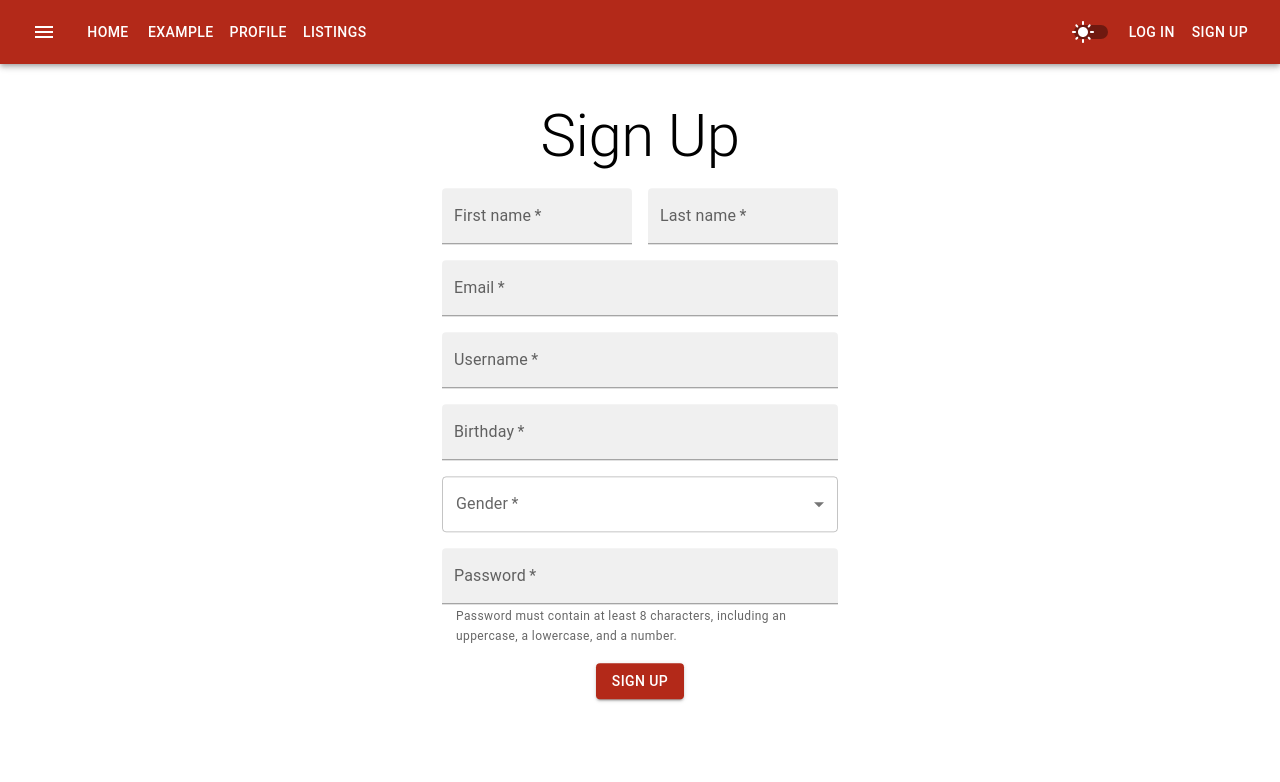
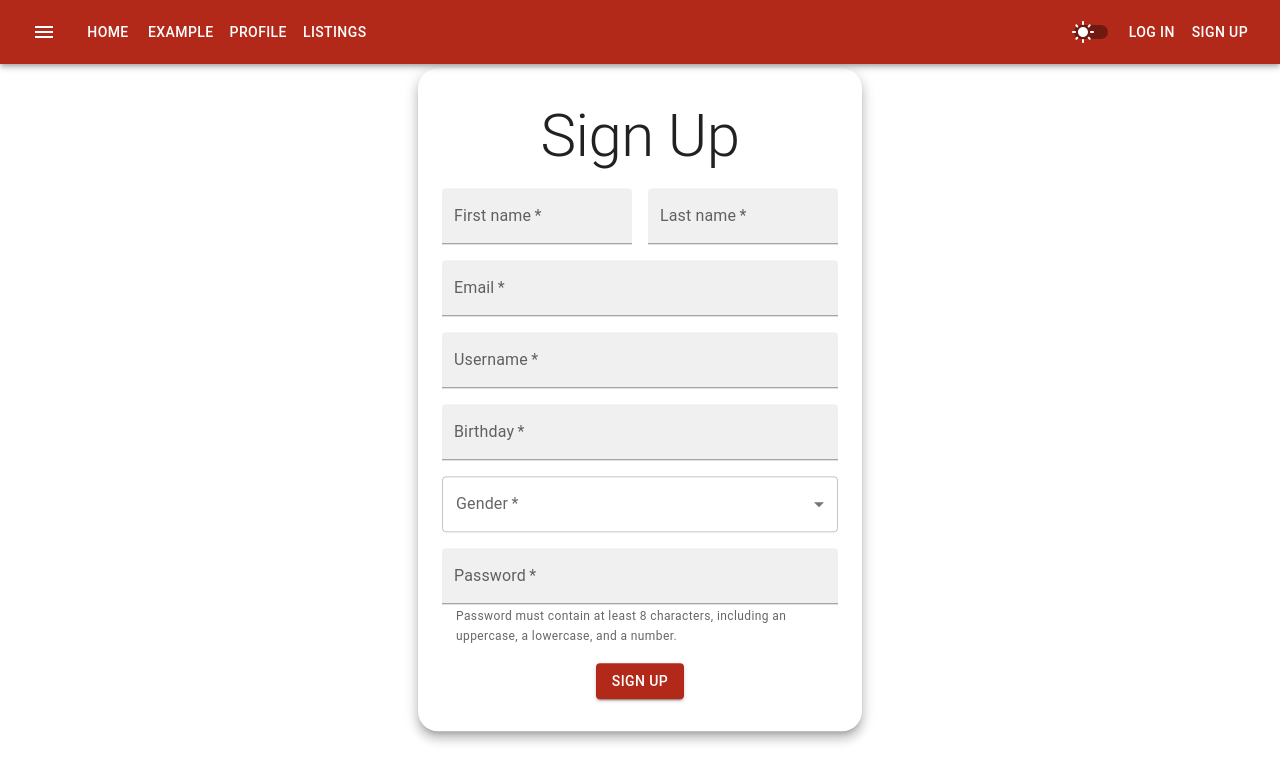
Before and after one commit to BCRLeo/RoamIt, a React (Vite) app in the folder frontend/: page /signup in a window 1280 px wide. Shown: the top 782 px of the page. Built offline with nearby package versions, Linux system fonts and the light colour scheme; no server answers.

Commit message:
update auth forms with new PopUp component

```diff
--- /dev/null
+++ b/frontend/src/components/PopUp/PopUp.tsx
@@ -0,0 +1,24 @@
+import { Card, Container, useTheme } from "@mui/material";
+import { ReactNode } from "react";
+
+export default function PopUp({ children }: { children: ReactNode }) {
+    const theme = useTheme();
+
+    return (
+        <Container
+            component = { Card }
+            maxWidth = "xs"
+            sx = {{
+                position: "absolute",
+                top: "50%",
+                left: "50%",
+                transform: "translate(-50%, -50%)",
+                p: "2rem",
+                borderRadius: `calc(${theme.vars.shape.borderRadius.valueOf()} + 1rem)`
+            }}
+            raised
+        >
+            { children }
+        </Container>
+    );
+}
--- a/frontend/src/features/auth/components/LogInForm.tsx
+++ b/frontend/src/features/auth/components/LogInForm.tsx
@@ -1,15 +1,14 @@
 import { useState, FormEvent, ChangeEvent } from "react";
 
-import { Box, Button, Container, Grid2, TextField, Typography, useTheme } from "@mui/material";
+import { Box, Button, Grid2, TextField, Typography } from "@mui/material";
 import { Error } from "@mui/icons-material";
 import { useNavigate } from "react-router";
 
 import { logIn } from "../authApi";
 import useUserContext from "../hooks/useUserContext";
+import PopUp from "../../../components/PopUp/PopUp";
 
 export default function LogInForm({ openSignUp }: { openSignUp?: () => void }) {
-    const theme = useTheme();
-
     const [login, setLogin] = useState("");
     const [password, setPassword] = useState("");
     const [error, setError] = useState("");
@@ -29,6 +28,18 @@ export default function LogInForm({ openSignUp }: { openSignUp?: () => void }) {
 
     async function handleSubmitForm(event: FormEvent<HTMLFormElement>) {
         event.preventDefault();
+
+        if (!login && !password) {
+            setError("Please enter an email/username and password.");
+            return;
+        } else if (!login) {
+            setError("Please enter an email/username.");
+            return;
+        } else if (!password) {
+            setError("Please enter a password.");
+            return;
+        }
+
         const response = await logIn(login, password);
 
         if (!response) {
@@ -41,23 +52,12 @@ export default function LogInForm({ openSignUp }: { openSignUp?: () => void }) {
     }
 
     return (
-        <Container
-            maxWidth = "xs"
-            sx = {{
-                position: "absolute",
-                top: "50%",
-                left: "50%",
-                transform: "translate(-50%, -50%)",
-                p: "2rem",
-                backgroundColor: theme.vars.palette.background.default,
-                borderRadius: `calc(${theme.vars.shape.borderRadius.valueOf()} + 1rem)`
-            }}
-        >
+        <PopUp>
             <Typography variant = "h2" pb = "1rem">Log In</Typography>
-            <Grid2 container component = "form" spacing = { 2 } onSubmit = { event => handleSubmitForm(event) }>
+            <Grid2 container component = "form" spacing = { 2 } onSubmit = { handleSubmitForm }>
                 <Grid2 size = { 12 }>
                     <TextField
-                        label = "Email or Username"
+                        label = "Email or username"
                         variant = "filled"
                         fullWidth
                         onChange = { updateLogin }
@@ -91,6 +91,6 @@ export default function LogInForm({ openSignUp }: { openSignUp?: () => void }) {
                     </Grid2>
                 }
             </Grid2>
-        </Container>
+        </PopUp>
     );
 }
--- a/frontend/src/features/auth/components/SignUpForm.tsx
+++ b/frontend/src/features/auth/components/SignUpForm.tsx
@@ -1,6 +1,6 @@
 import { ChangeEvent, FormEvent, useState } from "react";
 
-import { Button, Container, FormControl, FormHelperText, Grid2, InputLabel, MenuItem, Select, SelectChangeEvent, TextField, Typography, useTheme } from "@mui/material";
+import { Button, FormControl, FormHelperText, Grid2, InputLabel, MenuItem, Select, SelectChangeEvent, TextField, Typography } from "@mui/material";
 import { DateField } from "@mui/x-date-pickers";
 import { Dayjs } from "dayjs";
 import { useNavigate } from "react-router";
@@ -8,6 +8,7 @@ import { useNavigate } from "react-router";
 import { isEmailAvailable, isUsernameAvailable, signUp } from "../authApi";
 import { EMAIL_REGEX, MAX_BIRTHDAY, MIN_BIRTHDAY, PASSWORD_REGEX } from "../authConstants";
 import useUserContext from "../hooks/useUserContext";
+import PopUp from "../../../components/PopUp/PopUp";
 
 enum Gender {
     Man = "Man",
@@ -17,8 +18,6 @@ enum Gender {
 }
 
 export default function SignUpForm({ openLogIn }: { openLogIn?: () => void }) {
-    const theme = useTheme();
-
     const [firstName, setFirstName] = useState("");
     const [firstNameError, setFirstNameError] = useState("");
 
@@ -151,6 +150,16 @@ export default function SignUpForm({ openLogIn }: { openLogIn?: () => void }) {
         setPasswordError("");
     }
 
+    function resetAllErrors() {
+        setFirstNameError("");
+        setLastNameError("");
+        setEmailError("");
+        setUsernameError("");
+        setBirthdayError("");
+        setGenderError("");
+        setPasswordError("");
+    }
+
     async function handleSubmitForm(event: FormEvent<HTMLFormElement>) {
         event.preventDefault();
         let missingError = false;
@@ -198,15 +207,14 @@ export default function SignUpForm({ openLogIn }: { openLogIn?: () => void }) {
             missingError = true;
         }
 
-        if (otherError) {
-            setFormError("Please resolve all erroneous values.");
-            return;
-        } else if (missingError) {
-            setFormError("Please fill in all missing values.");
+        if (otherError || missingError) {
+            setFormError("Please ensure all values are correct.");
             return;
         }
 
         const response = await signUp(firstName, lastName, username, email, password, birthday, gender);
+
+        resetAllErrors();
 
         if (!response) {
             setFormError("Error signing up user.");
@@ -219,18 +227,7 @@ export default function SignUpForm({ openLogIn }: { openLogIn?: () => void }) {
     }
 
     return (
-        <Container
-            maxWidth = "xs"
-            sx = {{
-                position: "absolute",
-                top: "50%",
-                left: "50%",
-                transform: "translate(-50%, -50%)",
-                p: "2rem",
-                backgroundColor: theme.vars.palette.background.default,
-                borderRadius: `calc(${theme.vars.shape.borderRadius.valueOf()} + 1rem)`
-            }}
-        >
+        <PopUp>
             <Typography variant = "h2" pb = "1rem">Sign Up</Typography>
             <Grid2 container component = "form" spacing = { 2 } onSubmit = { handleSubmitForm } noValidate >
                 <Grid2 size = { 6 }>
@@ -352,6 +349,6 @@ export default function SignUpForm({ openLogIn }: { openLogIn?: () => void }) {
                     </Grid2>
                 }
             </Grid2>
-        </Container>
+        </PopUp>
     );
 }
```
